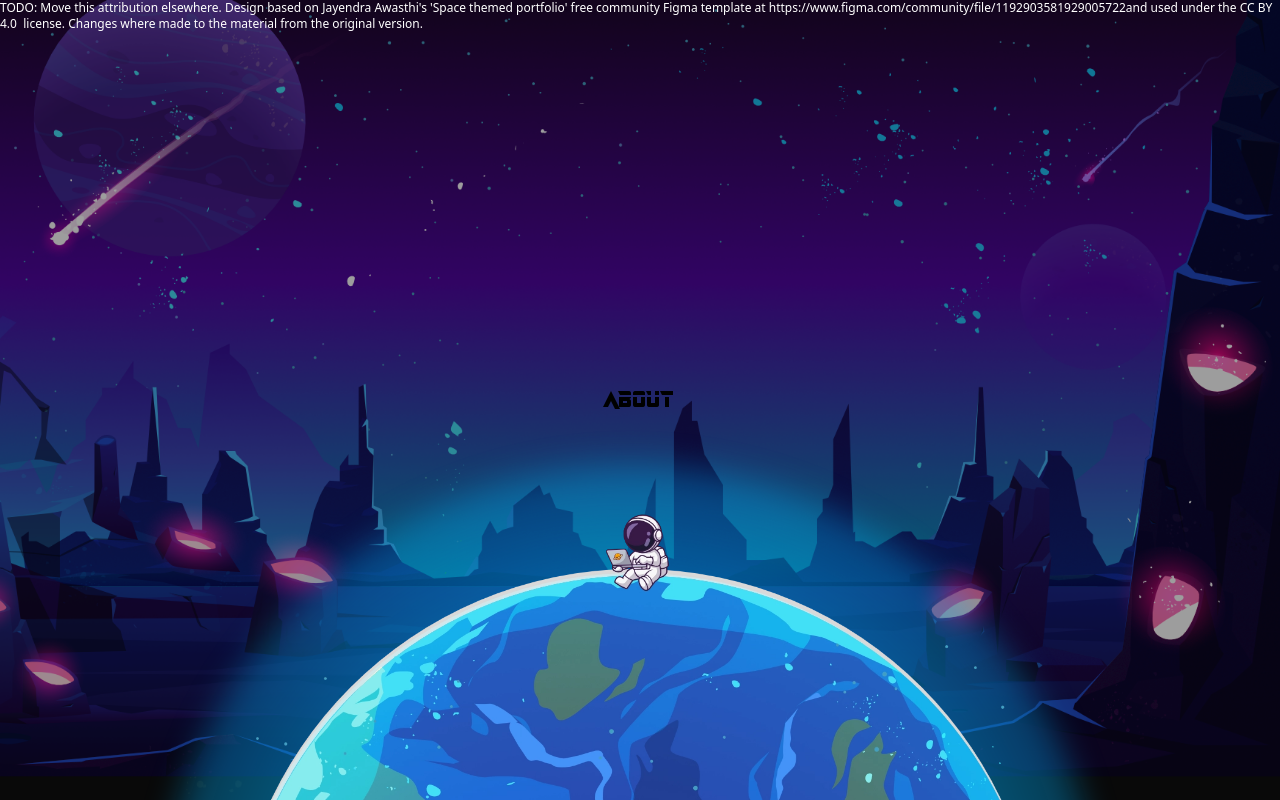
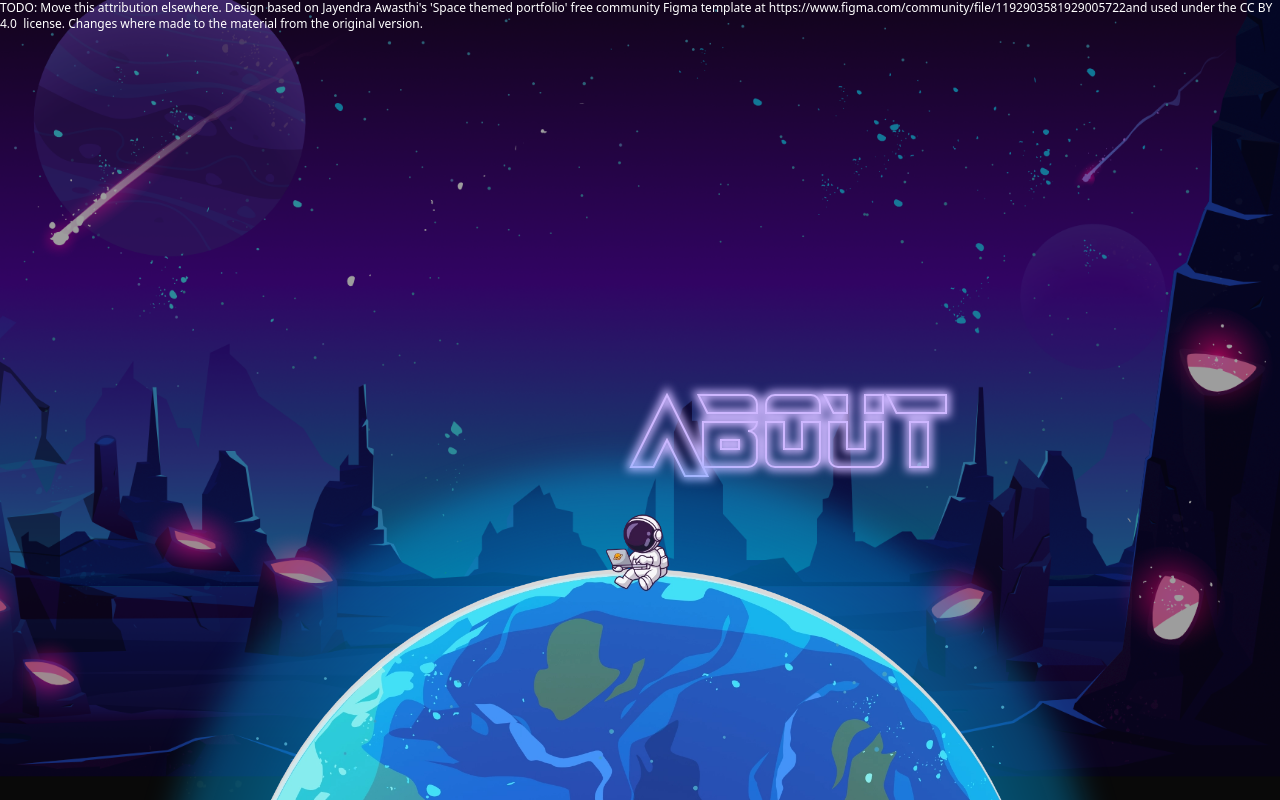
Before and after one commit to O-K-G/consolelog.me, a Next.js app: page / in a window 1280 px wide. Shown: the top 800 px of the page. Built offline with nearby package versions, Linux system fonts and the light colour scheme.

Commit message:
feat: title

```diff
--- a/src/app/globals.css
+++ b/src/app/globals.css
@@ -30,4 +30,18 @@ body {
   .text-balance {
     text-wrap: balance;
   }
+  .title-text-glow {
+    -webkit-text-stroke: 0.5rem #ceb7ff;
+    text-stroke: 0.5rem #ceb7ff;
+  }
+  .title-text-stroke {
+    -webkit-text-stroke: 0.125rem #ceb7ff;
+    text-stroke: 0.125rem #ceb7ff;
+  }
 }
+
+@layer components {
+  .title-text {
+    @apply absolute top-0 left-0 font-just-in-the-firestorm text-transparent text-7xl;
+  }
+}
--- a/src/components/About.tsx
+++ b/src/components/About.tsx
@@ -1,9 +1,10 @@
 import Section from '@components/Section';
+import Title from '@components/Title';
 
 export default function About() {
   return (
     <Section backgroundClassName='bg-left-top' currentSection='about'>
-      About
+      <Title component='h1' label='About' />
     </Section>
   );
 }
--- a/src/components/Contact.tsx
+++ b/src/components/Contact.tsx
@@ -1,9 +1,10 @@
 import Section from '@components/Section';
+import Title from '@components/Title';
 
 export default function Contact() {
   return (
     <Section backgroundClassName='bg-center' currentSection='contact'>
-      contact
+      <Title label='Contact' />
     </Section>
   );
 }
--- a/src/components/Experience.tsx
+++ b/src/components/Experience.tsx
@@ -1,9 +1,10 @@
 import Section from '@components/Section';
+import Title from '@components/Title';
 
 export default function Experience() {
   return (
     <Section backgroundClassName='bg-top-left' currentSection='experience'>
-      experience
+      <Title label='Experience' />
     </Section>
   );
 }
--- a/src/components/Projects.tsx
+++ b/src/components/Projects.tsx
@@ -1,9 +1,10 @@
 import Section from '@components/Section';
+import Title from '@components/Title';
 
 export default function Projects() {
   return (
     <Section backgroundClassName='bg-center' currentSection='projects'>
-      Projects
+      <Title label='Projects' />
     </Section>
   );
 }
--- a/src/components/Section.tsx
+++ b/src/components/Section.tsx
@@ -64,7 +64,7 @@ export default function Section({
   return (
     <section
       ref={sectionRef}
-      className={`relative font-just-in-the-firestorm flex items-center justify-center h-svh w-full overflow-hidden bg-cover ${currentBackgroundImage} ${
+      className={`relative flex items-center justify-center h-svh w-full overflow-hidden bg-cover ${currentBackgroundImage} ${
         backgroundClassName ?? ''
       }`}
     >
--- a/src/components/Skills.tsx
+++ b/src/components/Skills.tsx
@@ -1,9 +1,10 @@
 import Section from '@components/Section';
+import Title from '@components/Title';
 
 export default function Skills() {
   return (
     <Section backgroundClassName='bg-center' currentSection='skills'>
-      skills
+      <Title label='Skills' />
     </Section>
   );
 }
--- /dev/null
+++ b/src/components/Title.tsx
@@ -0,0 +1,18 @@
+import type { TitleProps } from '@constants/interfaces';
+
+export default function Title({
+  component: Component = 'h2',
+  label,
+}: TitleProps) {
+  return (
+    <div className='relative'>
+      <div
+        aria-hidden
+        className='select-none pointer-events-none title-text blur-sm title-text-glow'
+      >
+        {label}
+      </div>
+      <Component className='title-text title-text-stroke'>{label}</Component>
+    </div>
+  );
+}
--- a/src/constants/interfaces.tsx
+++ b/src/constants/interfaces.tsx
@@ -9,3 +9,8 @@ export interface SectionProps {
   currentSection: 'about' | 'contact' | 'projects' | 'skills' | 'experience';
   backgroundClassName?: string;
 }
+
+export interface TitleProps {
+  label: string;
+  component?: 'h1' | 'h2' | 'h3' | 'h4' | 'h5' | 'h6';
+}
```
